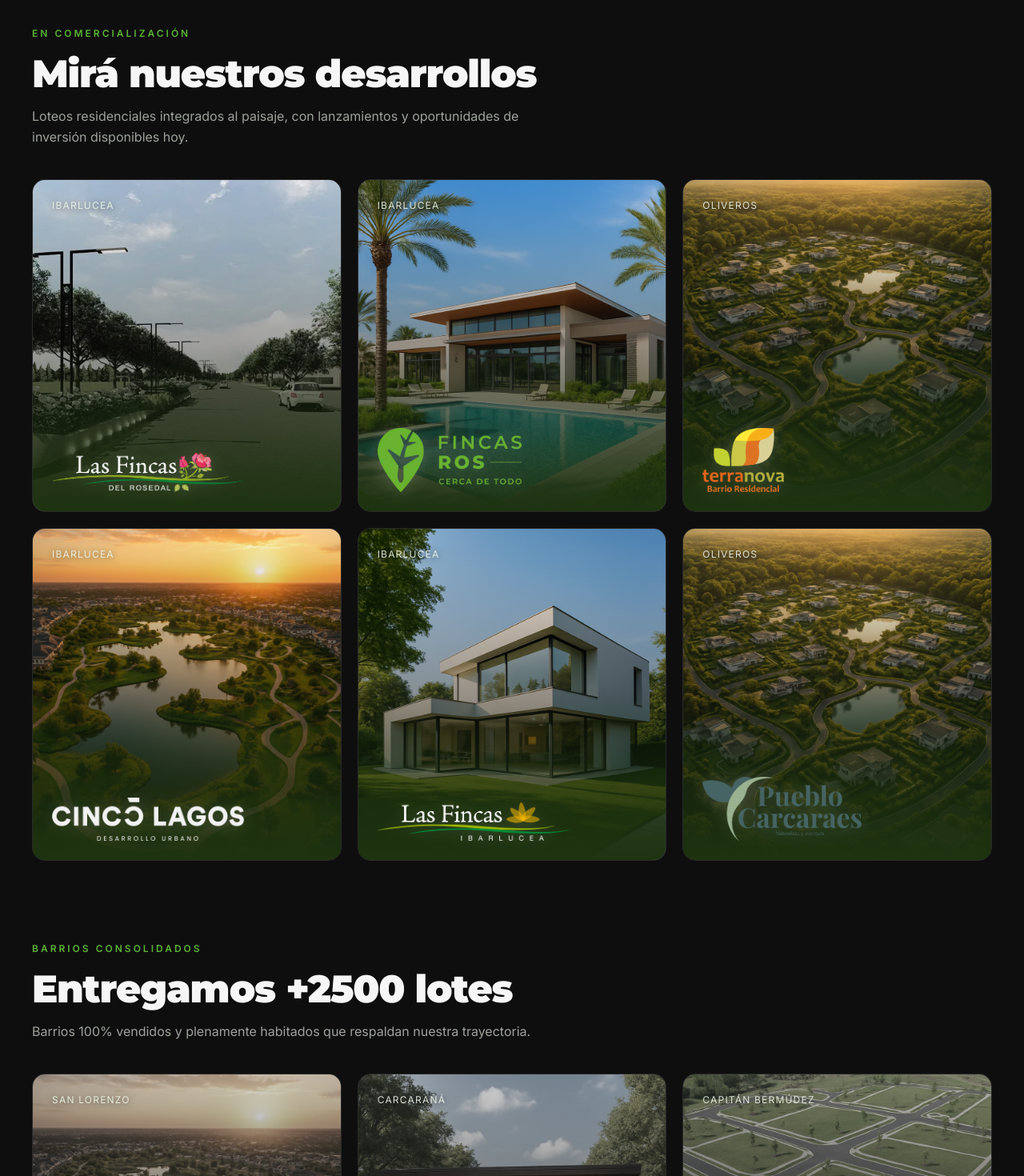
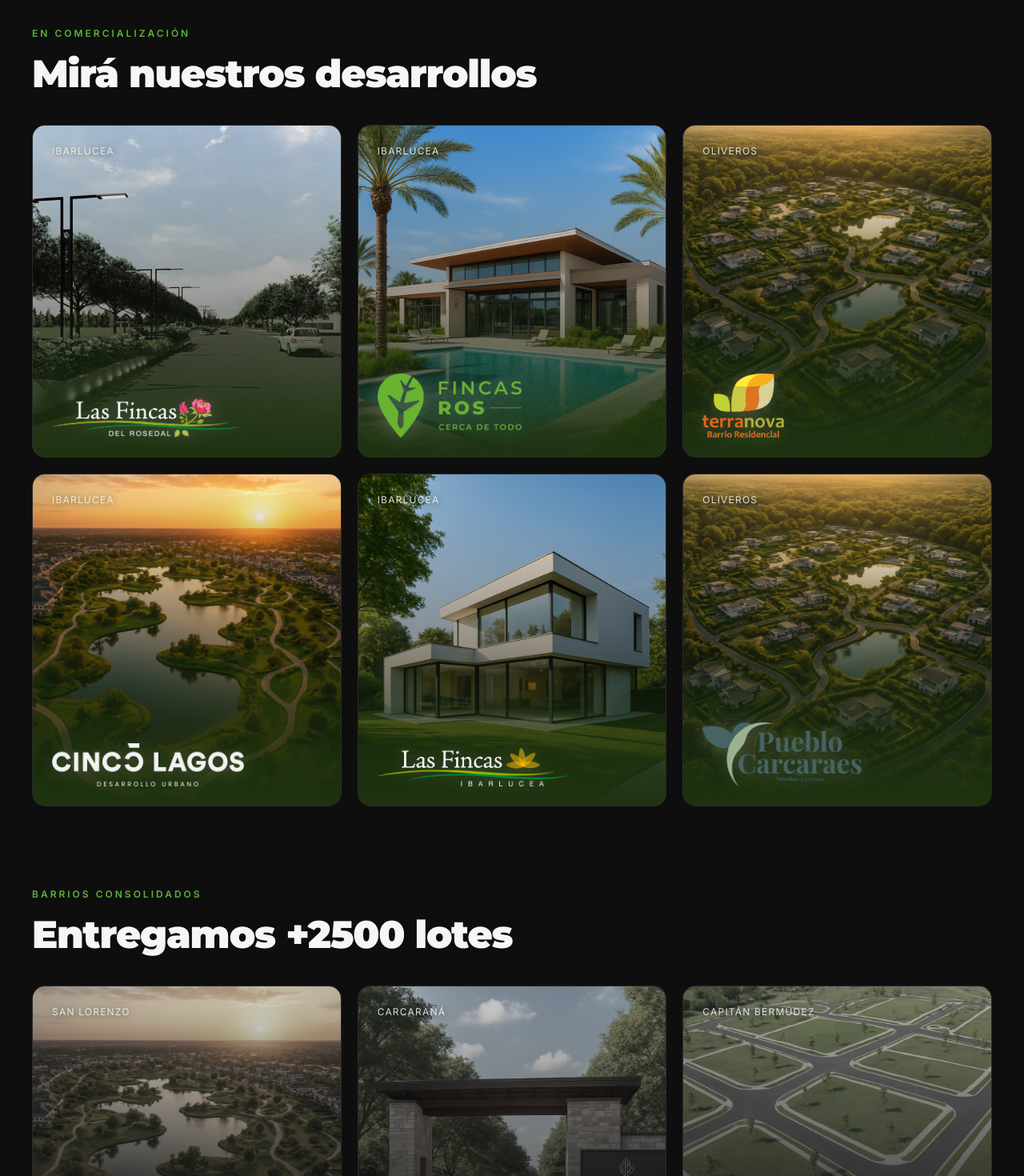
Before and after one commit to Federico-Rosso/fantin-desarrollos, a Next.js app: page / in a window 1280 px wide. Shown: the part 900-2370 px from the top of the page at 80% size. Built offline with nearby package versions, Linux system fonts and the light colour scheme.

Commit message:
feat: remove outdated portfolio descriptions
Removed outdated text about residential developments and sold neighborhoods.

Co-authored-by: Federico-Rosso <214753688+Federico-Rosso@users.noreply.github.com>

```diff
--- a/src/components/Portfolio.jsx
+++ b/src/components/Portfolio.jsx
@@ -50,10 +50,6 @@
           <h2 className="mt-4 font-heading text-4xl font-black leading-tight tracking-tight text-balance text-tech-white sm:text-5xl">
             Mirá nuestros desarrollos
           </h2>
-          <p className="mt-4 font-sans text-base leading-relaxed text-premium-muted">
-            Loteos residenciales integrados al paisaje, con lanzamientos y oportunidades de
-            inversión disponibles hoy.
-          </p>
         </div>
         {renderGrupo(enComercializacion)}
 
@@ -65,9 +61,6 @@
           <h2 className="mt-4 font-heading text-4xl font-black leading-tight tracking-tight text-balance text-tech-white sm:text-5xl">
             Entregamos +2500 lotes
           </h2>
-          <p className="mt-4 font-sans text-base leading-relaxed text-premium-muted">
-            Barrios 100% vendidos y plenamente habitados que respaldan nuestra trayectoria.
-          </p>
         </div>
         {renderGrupo(consolidados)}
       </div>
```
